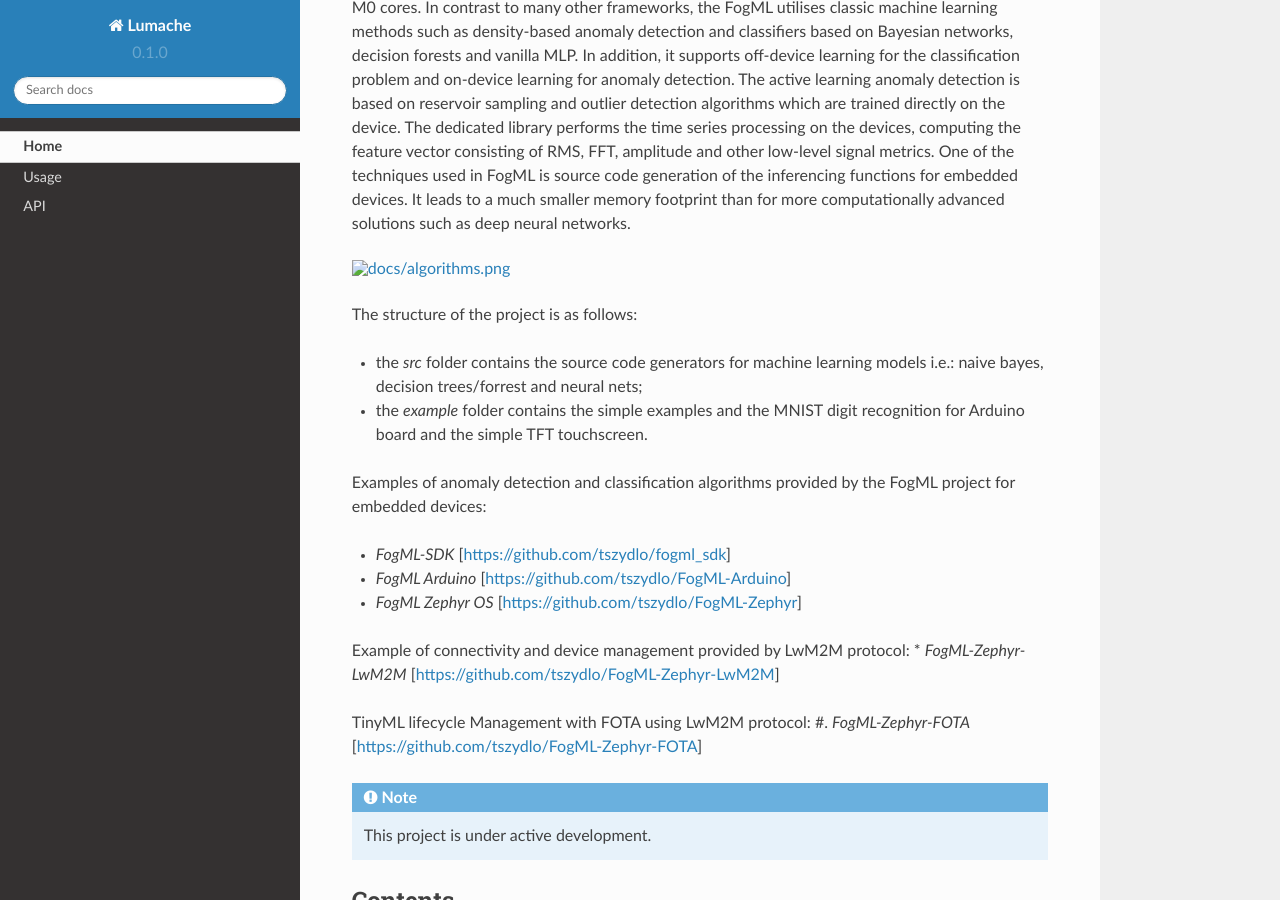
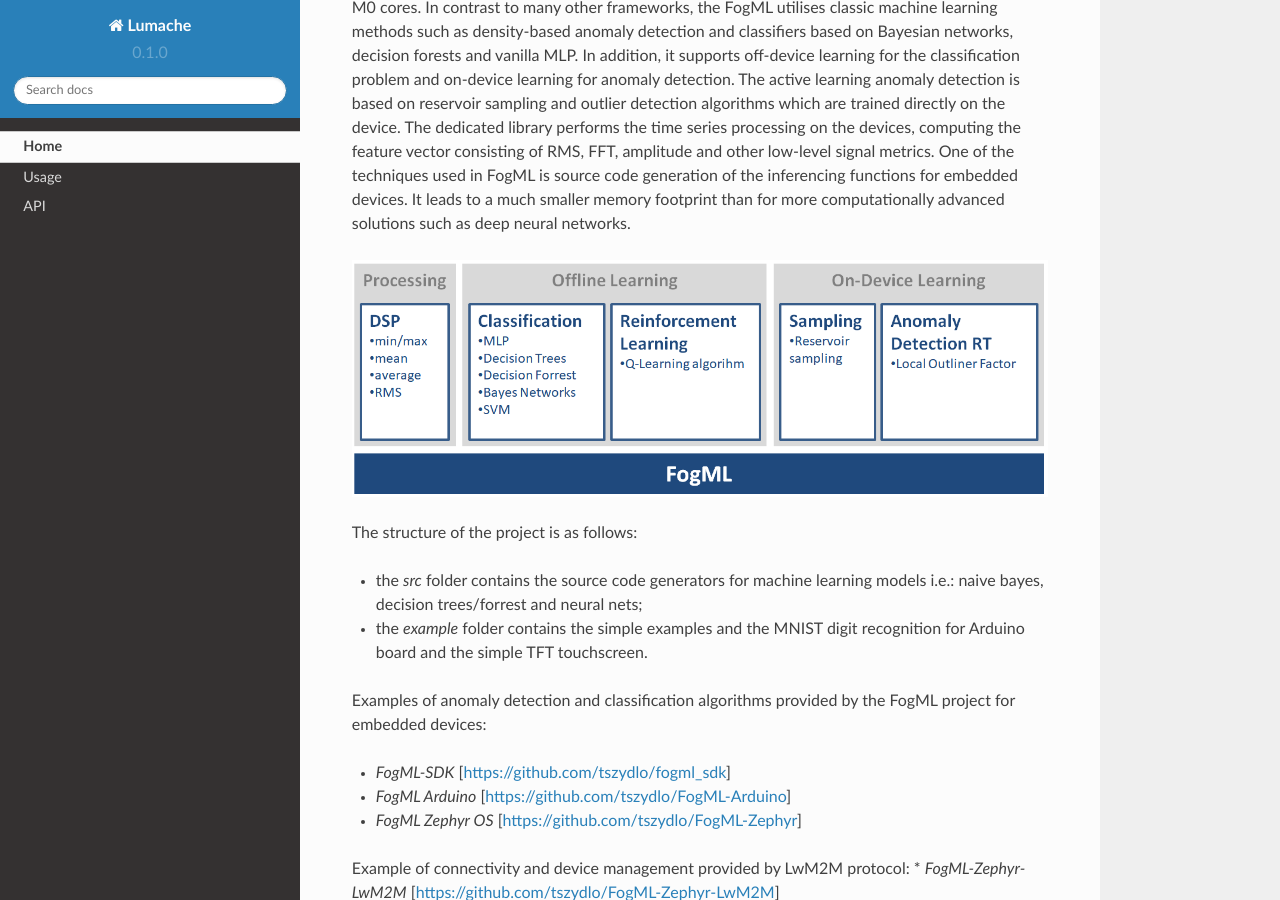
Before and after one commit to tszydlo/FogML, a Sphinx documentation site: the page built from docs/index.rst, in a window 1280 px wide and 900 px high, scrolled down 308 px. Built offline with Sphinx 7.4.7 and the Read the Docs theme 2.0.0, drawn with Linux system fonts in a browser that asks for light colours; pages that are not in the unit, such as notebooks, are missing from menus.

Commit message:
Small changes to the documentation.

```diff
--- a/docs/index.rst
+++ b/docs/index.rst
@@ -5,7 +5,7 @@
 
 The FogML is a set of tools enabling TinyML on microcontrollers as low resource-limited as ARM M0 cores. In contrast to many other frameworks, the FogML utilises classic machine learning methods such as density-based anomaly detection and classifiers based on Bayesian networks, decision forests and vanilla MLP. In addition, it supports off-device learning for the classification problem and on-device learning for anomaly detection. The active learning anomaly detection is based on reservoir sampling and outlier detection algorithms which are trained directly on the device. The dedicated library performs the time series processing on the devices, computing the feature vector consisting of RMS, FFT, amplitude and other low-level signal metrics. One of the techniques used in FogML is source code generation of the inferencing functions for embedded devices. It leads to a much smaller memory footprint than for more computationally advanced solutions such as deep neural networks.
 
-.. image:: docs/algorithms.png
+.. figure:: ./algorithms.png
   :width: 800
 
 The structure of the project is as follows:
```
